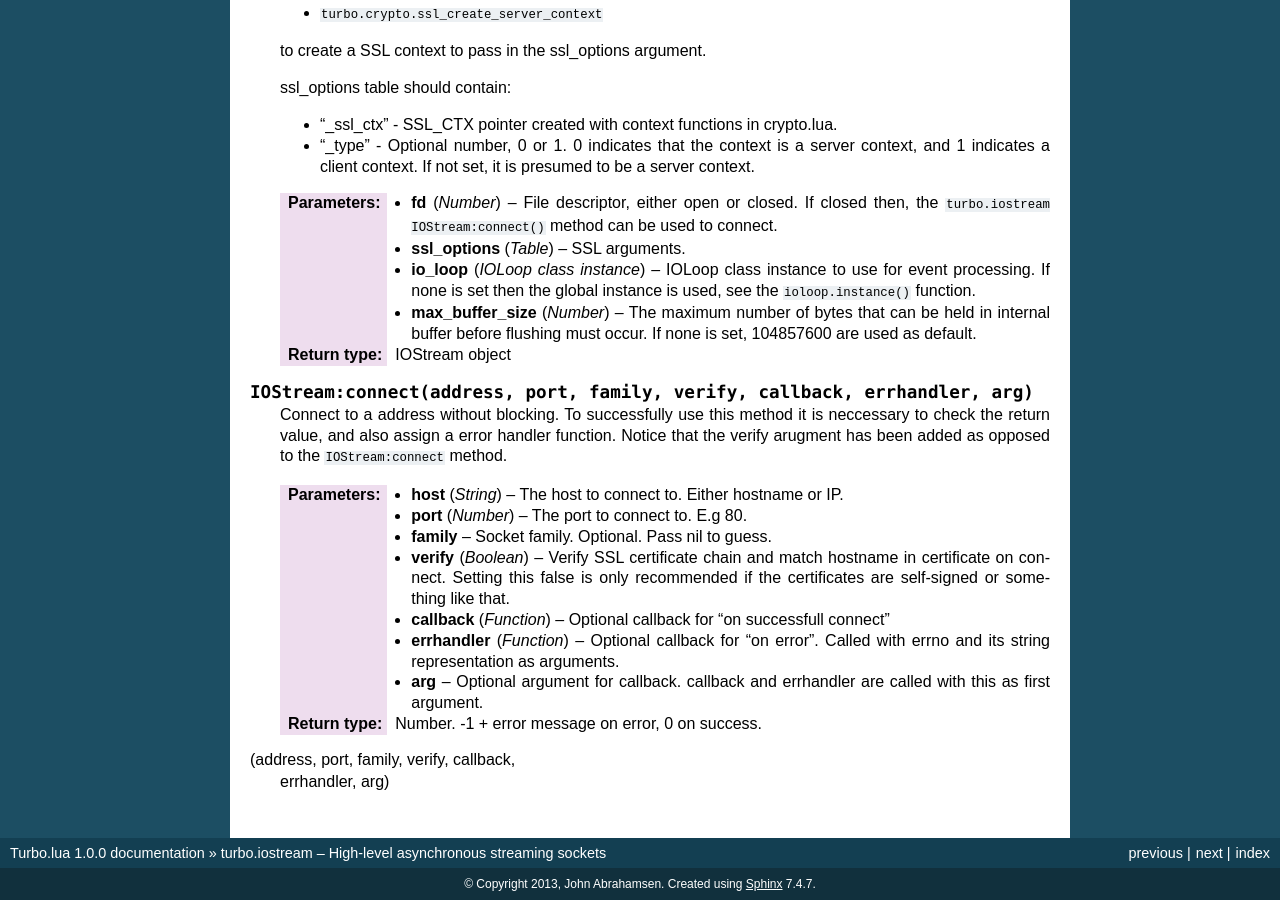
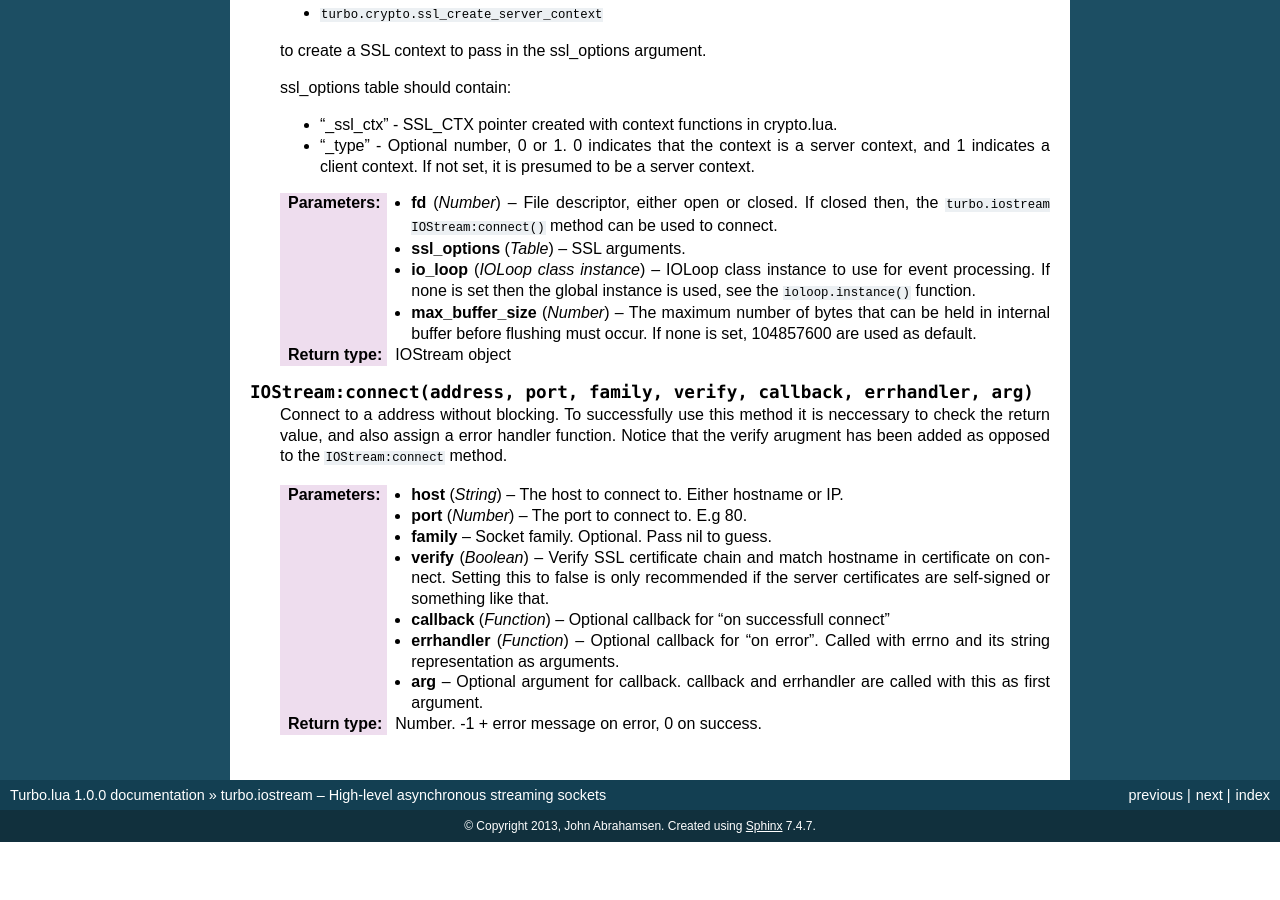
Before and after one commit to kernelsauce/turbo, a Sphinx documentation site: the page built from doc/iostream.rst, in a window 1280 px wide and 900 px high, scrolled down 3311 px. Built offline with Sphinx 7.4.7, drawn with Linux system fonts in a browser that asks for light colours; after the commit the page ends 4153 px from its top, so only the background shows below that.

```diff
--- a/doc/iostream.rst
+++ b/doc/iostream.rst
@@ -214,7 +214,7 @@
 	:param port: The port to connect to. E.g 80.
 	:type port: Number
 	:param family: Socket family. Optional. Pass nil to guess.
-	:param verify: Verify SSL certificate chain and match hostname in certificate on connect. Setting this false is only recommended if the certificates are self-signed or something like that.
+	:param verify: Verify SSL certificate chain and match hostname in certificate on connect. Setting this to false is only recommended if the server certificates are self-signed or something like that.
 	:type verify: Boolean
 	:param callback: Optional callback for "on successfull connect"
 	:type callback: Function
@@ -222,6 +222,3 @@
 	:type errhandler: Function
 	:param arg: Optional argument for callback. callback and errhandler are called with this as first argument.
 	:rtype: Number. -1 + error message on error, 0 on success.
-
-(address, port, family, verify, callback,
-    errhandler, arg)
```
